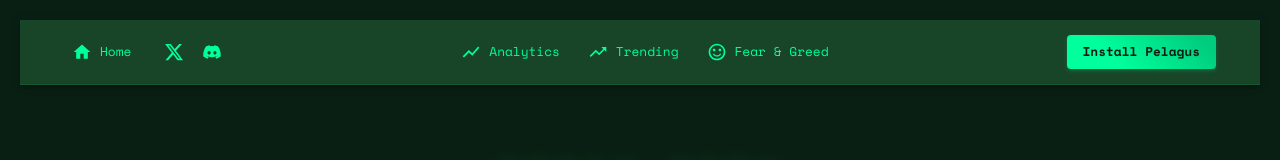
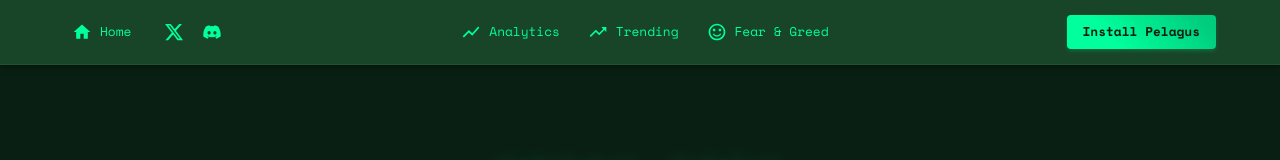
Before and after one commit to Bradbuythedip/CC-v5, a React (Vite) app: page / in a window 1280 px wide. Shown: the top 160 px of the page. Built offline with nearby package versions, Linux system fonts and the light colour scheme.

Commit message:
Fix header positioning and Vercel build command

```diff
--- a/src/App.jsx
+++ b/src/App.jsx
@@ -20,7 +20,8 @@ function App() {
             minHeight: '100vh',
             backgroundColor: 'background.default',
             position: 'relative',
-            padding: '20px'
+            padding: '20px',
+            marginTop: '64px'
           }}
         >
           <SharedNavBar />
--- a/src/components/SharedNavBar.jsx
+++ b/src/components/SharedNavBar.jsx
@@ -37,7 +37,10 @@ const SharedNavBar = () => {
         WebkitBackdropFilter: 'blur(8px)',
         borderBottom: '1px solid rgba(0, 255, 157, 0.1)',
         zIndex: (theme) => theme.zIndex.drawer + 1,
-        position: 'relative',
+        position: 'fixed',
+        top: 0,
+        left: 0,
+        right: 0,
       }}
     >
       <Toolbar
```
Also changed, not shown: vercel.json.
